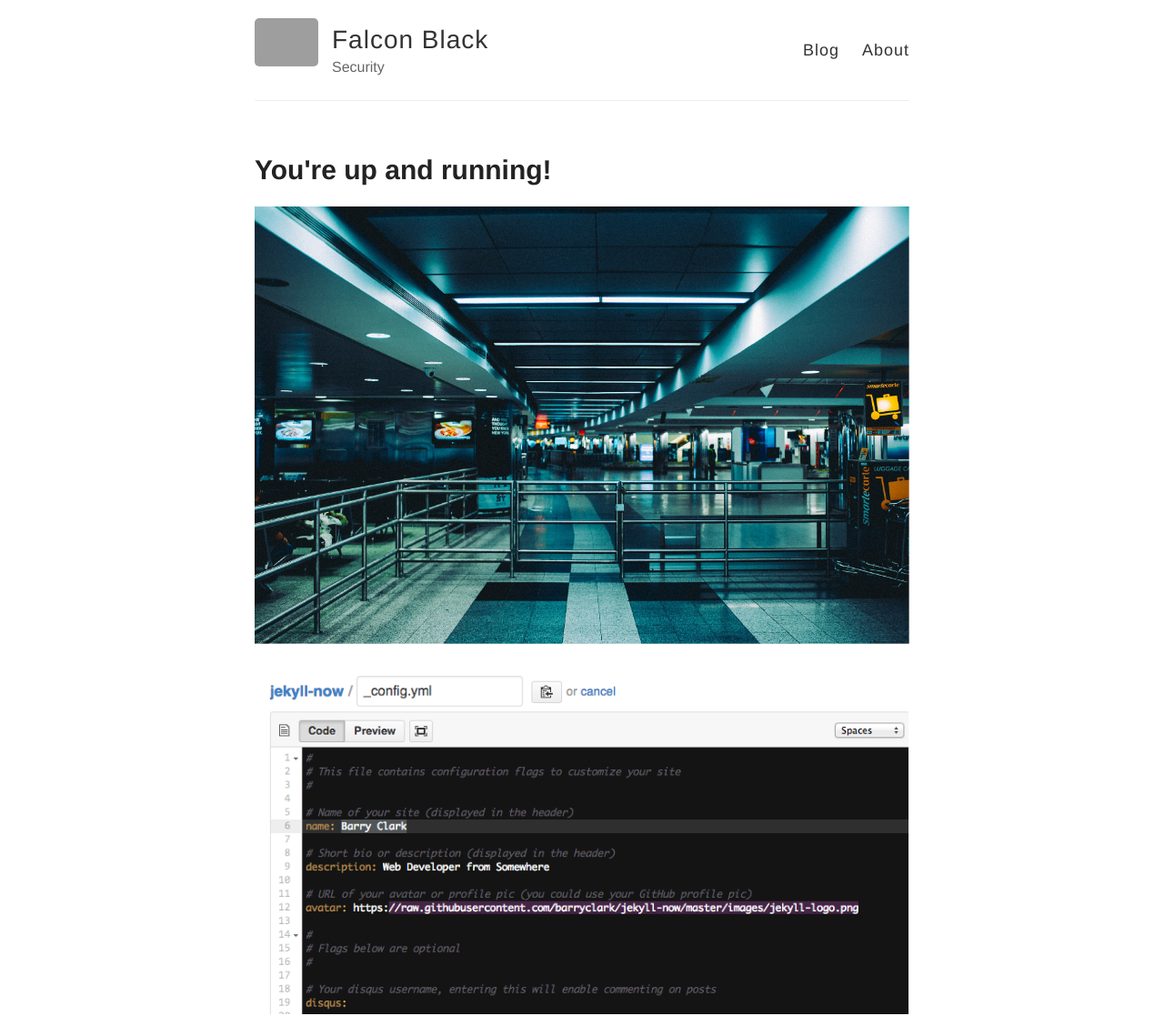
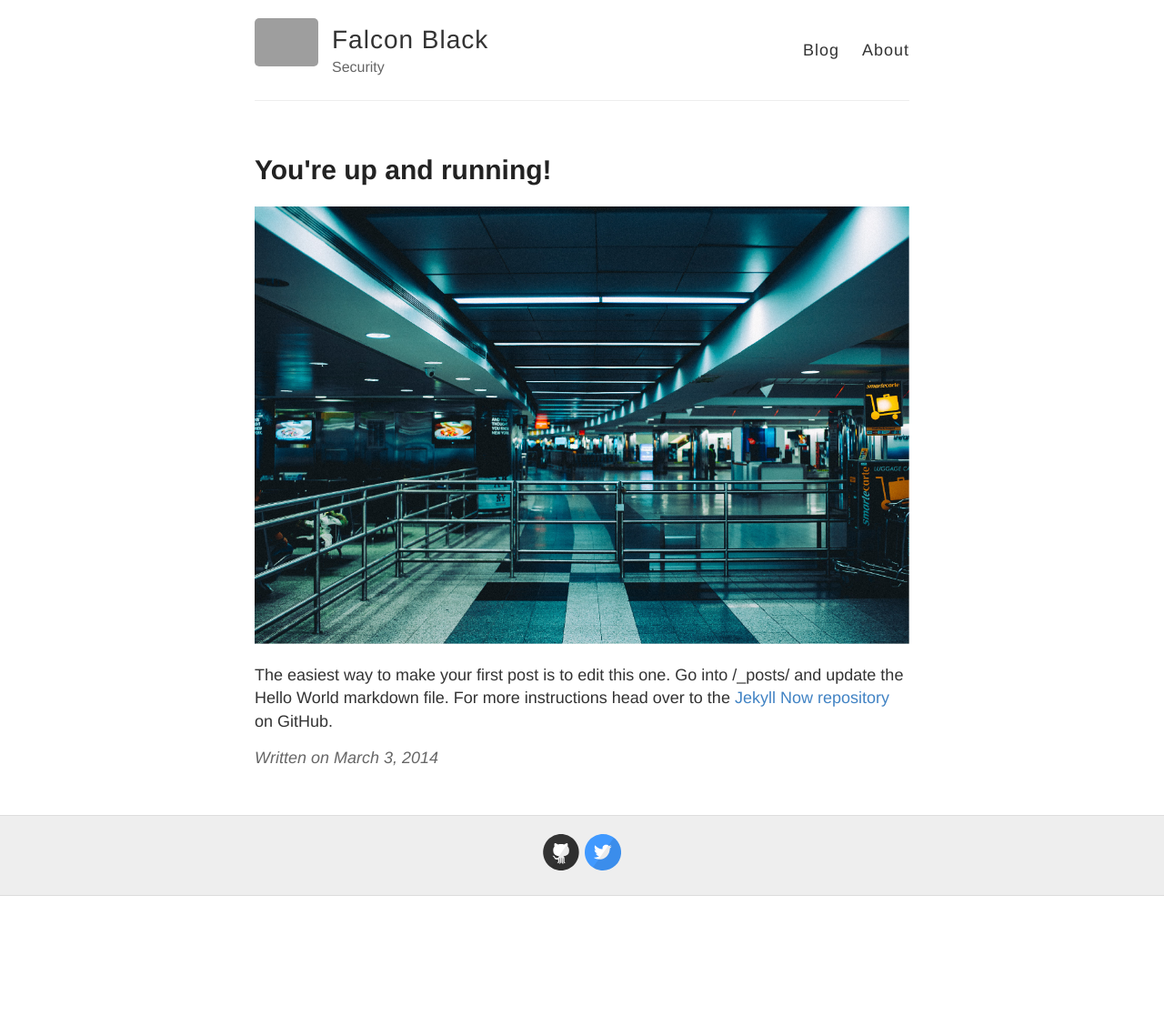
Before and after one commit to FalconBlack/FalconBlacktest, a Jekyll site: the page built from _posts/2014-3-3-Hello-World.md, in a window 1280 px wide. Shown: the top 1117 px of the page at 91% size. Built offline with Jekyll 4.4.1, drawn with Linux system fonts in a browser that asks for light colours; after the commit the page ends 985 px from its top, so only the background shows below that; grey boxes are pictures that could not be loaded.

Commit message:
Update 2014-3-3-Hello-World.md

```diff
--- a/_posts/2014-3-3-Hello-World.md
+++ b/_posts/2014-3-3-Hello-World.md
@@ -4,10 +4,6 @@ title: You're up and running!
 published: true
 ---
 
-![_config.yml]({{ site.baseurl }}/images/brandon-holmes-199529j.jpg)
-
-![_config.yml]({{ site.baseurl }}/images/config.png)
-
-![placeholder](http://res.cloudinary.com/falconblack/image/upload/v1518596575/brandon-holmes-199529j.jpg "Large example image")
+![image]({{ site.baseurl }}/images/brandon-holmes-199529j.jpg)
 
 The easiest way to make your first post is to edit this one. Go into /_posts/ and update the Hello World markdown file. For more instructions head over to the [Jekyll Now repository](https://github.com/barryclark/jekyll-now) on GitHub.
```
